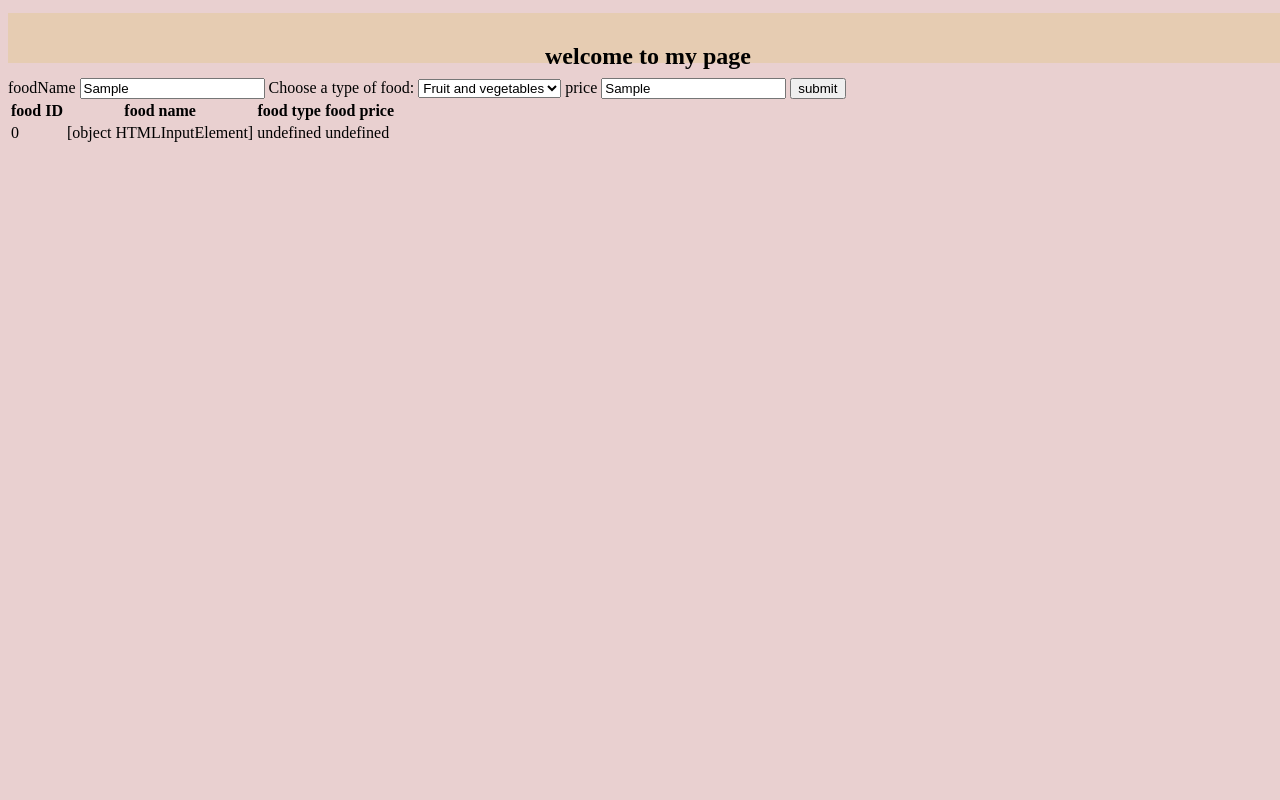
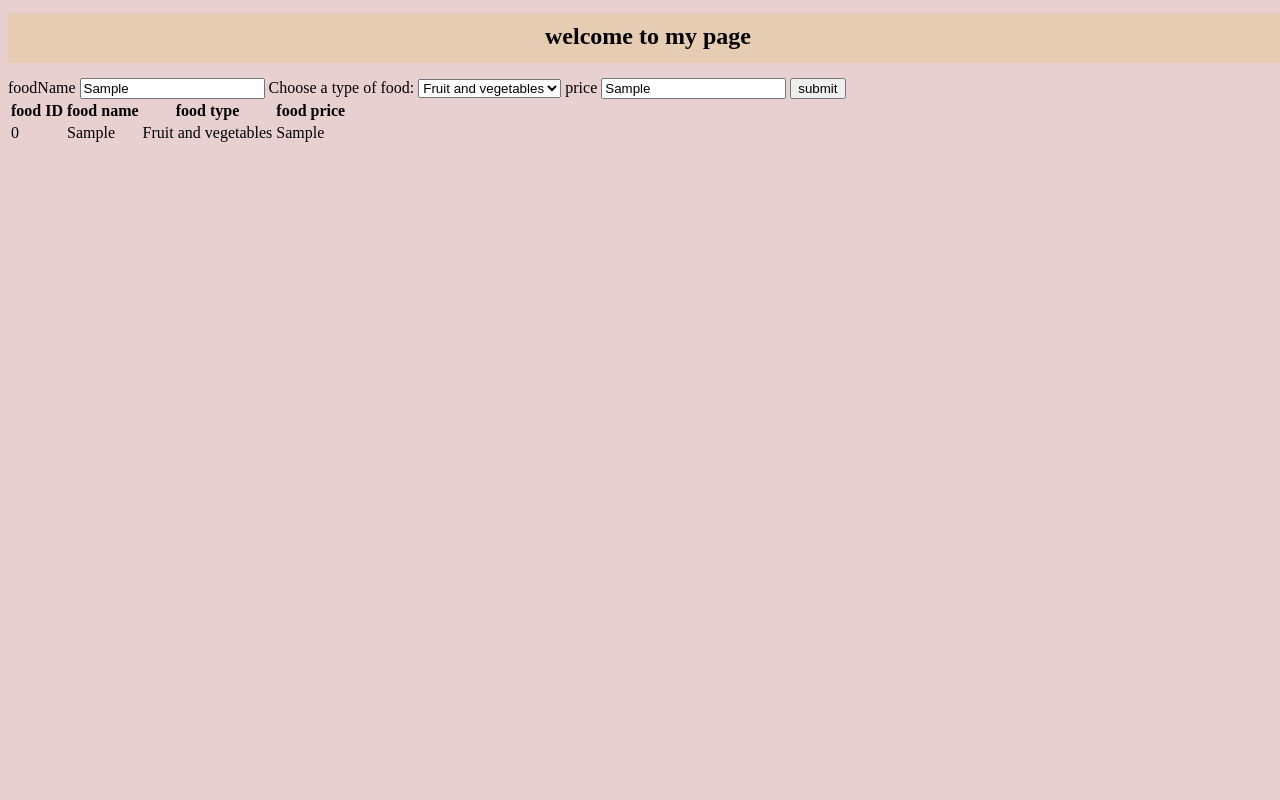
Before and after one commit to FirasMyacoup/Restaurant, a plain HTML site: page index.html in a window 1280 px wide. Both pictures are taken after typing "Sample", "Sample" into the empty fields and a click on the input "submit". Shown: the top 800 px of the page. Drawn offline with Linux system fonts and the light colour scheme.

Commit message:
task 11 final

```diff
--- a/css/main.css
+++ b/css/main.css
@@ -18,6 +18,7 @@ position: fixed;
 }
 nav h1{
     text-align: center;
+    margin-top: auto;
 }
 main{
 
--- a/js/java.js
+++ b/js/java.js
@@ -18,9 +18,9 @@ formEL.addEventListener("submit", handelSubmit);
 function handelSubmit(event){
   event.preventDefault();
 
-let name = event.target.foodName;
-let type = event.target.foodType;
-let price = event.target.foodPrice;
+let name = event.target.foodName.value;
+let type = event.target.foods.value;
+let price = event.target.price.value;
 let food = new Food(name,type,price);
 food.render();
 console.log(food);
```
